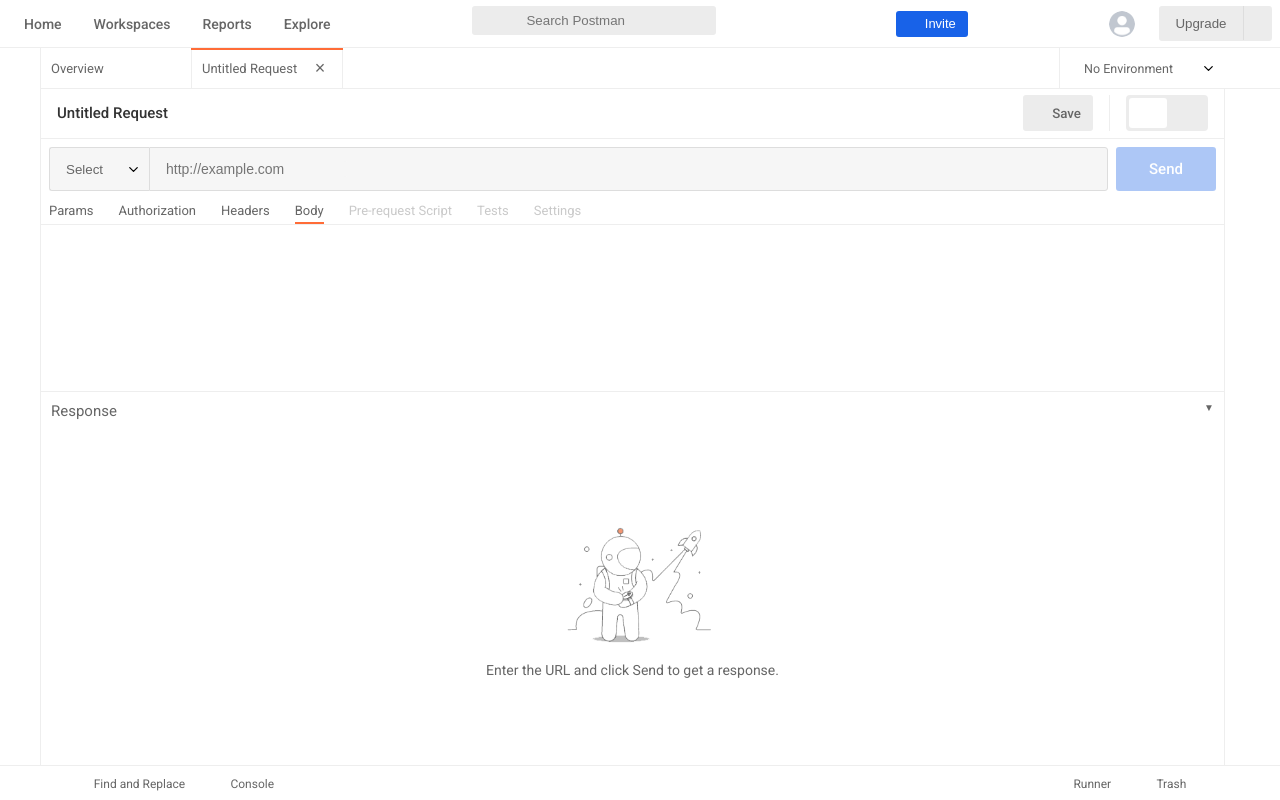
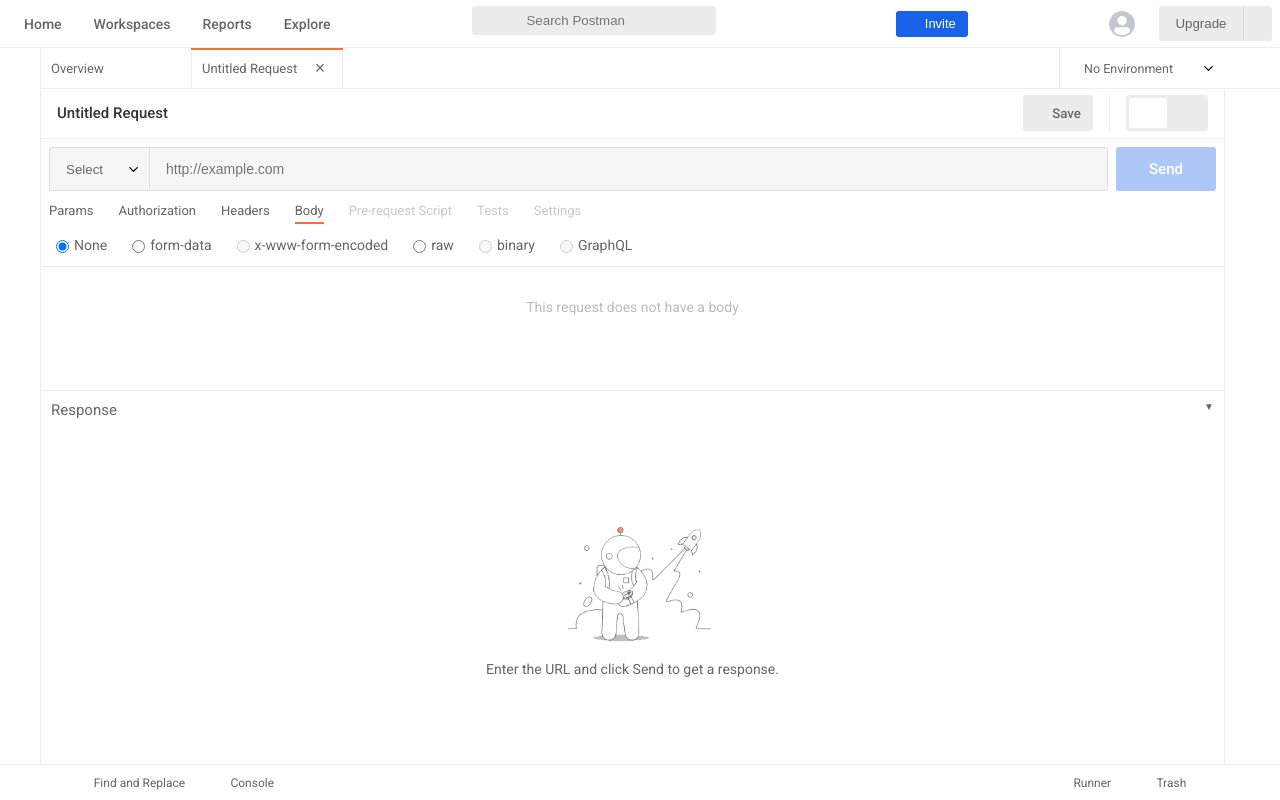
Before and after one commit to vugarsafarzada/postman-web-clone, a React (Create React App) app: page / in a window 1280 px wide. Both pictures are taken after a click on the item "Body". Built offline with nearby package versions, Linux system fonts and the light colour scheme; a web font is replaced by a local one.

Commit message:
Raw body panel - wip

```diff
--- a/src/components/playground/RequestBody.js
+++ b/src/components/playground/RequestBody.js
@@ -1,9 +1,15 @@
-import { useContext } from 'react';
+import { useContext, useState } from 'react';
 import { Context } from '../../Store';
 import styles from './playground.module.css';
 
 const RequestBody = () => {
   const { state } = useContext(Context);
+  const [bodyType, setBodyType] = useState('');
+
+  const handleChange = (event) => {
+    setBodyType(event.target.value);
+  };
+
   return (
     <div
       className={
@@ -11,7 +17,113 @@
           ? styles.payload_wrapper_full
           : styles.payload_wrapper
       }
-    ></div>
+      style={{ borderTop: 0 }}
+    >
+      <div className={styles.inline_radios}>
+        <label htmlFor="radio-body-none">
+          <input
+            type="radio"
+            value=""
+            checked={bodyType === ''}
+            id="radio-body-none"
+            onChange={handleChange}
+            name="bodyType"
+          />
+          None
+        </label>
+        <label htmlFor="radio-body-form-data">
+          <input
+            type="radio"
+            value="form-data"
+            checked={bodyType === 'form-data'}
+            id="radio-body-form-data"
+            onChange={handleChange}
+            name="bodyType"
+          />
+          form-data
+        </label>
+        <label
+          htmlFor="radio-body-urlencoded"
+          className={styles.disabled_radio}
+        >
+          <input
+            type="radio"
+            value="url-encoded"
+            id="radio-body-urlencoded"
+            onChange={handleChange}
+            name="bodyType"
+            disabled
+          />
+          x-www-form-encoded
+        </label>
+        <label htmlFor="radio-body-raw">
+          <input
+            type="radio"
+            value="raw"
+            checked={bodyType === 'raw'}
+            id="radio-body-raw"
+            onChange={handleChange}
+            name="bodyType"
+          />
+          raw
+        </label>
+        <label htmlFor="radio-body-binary" className={styles.disabled_radio}>
+          <input
+            type="radio"
+            value="binary"
+            id="radio-body-binary"
+            onChange={handleChange}
+            name="bodyType"
+            disabled
+          />
+          binary
+        </label>
+        <label htmlFor="radio-body-gql" className={styles.disabled_radio}>
+          <input
+            type="radio"
+            value="graphql"
+            id="radio-body-gql"
+            onChange={handleChange}
+            name="bodyType"
+            disabled
+          />
+          GraphQL
+        </label>
+        {bodyType === 'raw' && (
+          <div className={styles.raw_body_options}>
+            <select className={styles.raw_body_formats}>
+              <option value="json">JSON</option>
+              <option value="xml" disabled>
+                XML
+              </option>
+              <option value="html" disabled>
+                HTML
+              </option>
+              <option value="text" disabled>
+                Text
+              </option>
+              <option value="auto" disabled>
+                Auto
+              </option>
+            </select>
+            <span role="button" className={styles.beautify_btn}>
+              Beautify
+            </span>
+          </div>
+        )}
+      </div>
+      <div>
+        {bodyType === '' && (
+          <div className={styles.no_body_panel}>
+            This request does not have a body
+          </div>
+        )}
+        {bodyType === 'form-data' && (
+          <div className={styles.no_body_panel}>form data</div>
+        )}
+        {bodyType === 'raw' && <div className={styles.no_body_panel}>Raw</div>}
+      </div>
+    </div>
   );
 };
 
--- a/src/components/playground/playground.module.css
+++ b/src/components/playground/playground.module.css
@@ -466,6 +466,14 @@
   padding-inline: calc(var(--padding) / 2);
   flex-wrap: nowrap;
   margin-top: 4px;
+  overflow-x: auto;
+  overflow: -moz-scrollbars-none;
+  -ms-overflow-style: none;
+}
+
+.payload_types_small::-webkit-scrollbar {
+  width: 0 !important;
+  height: 0 !important;
 }
 
 .payload_tab {
@@ -853,6 +861,74 @@
   width: 268px;
 }
 
+.inline_radios {
+  display: flex;
+  align-items: center;
+  padding-block: 6px;
+  border-bottom: 1px solid var(--drawer-border-color);
+  overflow-x: auto;
+  overflow: -moz-scrollbars-none;
+  -ms-overflow-style: none;
+}
+
+.inline_radios::-webkit-scrollbar {
+  width: 0 !important;
+  height: 0 !important;
+}
+
+.inline_radios label {
+  margin-inline: 10px;
+  display: flex;
+  align-items: center;
+  height: 30px;
+  font-size: 14px;
+  color: var(--text-color);
+  cursor: pointer;
+  white-space: nowrap;
+}
+
+.disabled_radio {
+  cursor: default !important;
+}
+
+.inline_radios label input {
+  margin-right: 5px;
+}
+
+.raw_body_formats {
+  border: none;
+  color: var(--blue);
+  margin-left: 5px;
+  padding: 5px 10px;
+  font-size: 13px;
+  font-weight: 500;
+  font-family: inherit;
+  cursor: pointer;
+}
+
+.raw_body_options {
+  display: flex;
+  align-items: center;
+  justify-content: space-between;
+  flex: 1;
+}
+
+.beautify_btn {
+  padding: 5px 10px;
+  color: var(--blue);
+  font-size: 13px;
+  font-family: var(--font);
+  font-weight: 500;
+  cursor: pointer;
+}
+
+.no_body_panel {
+  padding: 2rem;
+  text-align: center;
+  font-size: 14px;
+  color: var(--input-placeholder);
+}
+
 /* Response styles */
 
 .response_panel {
```
